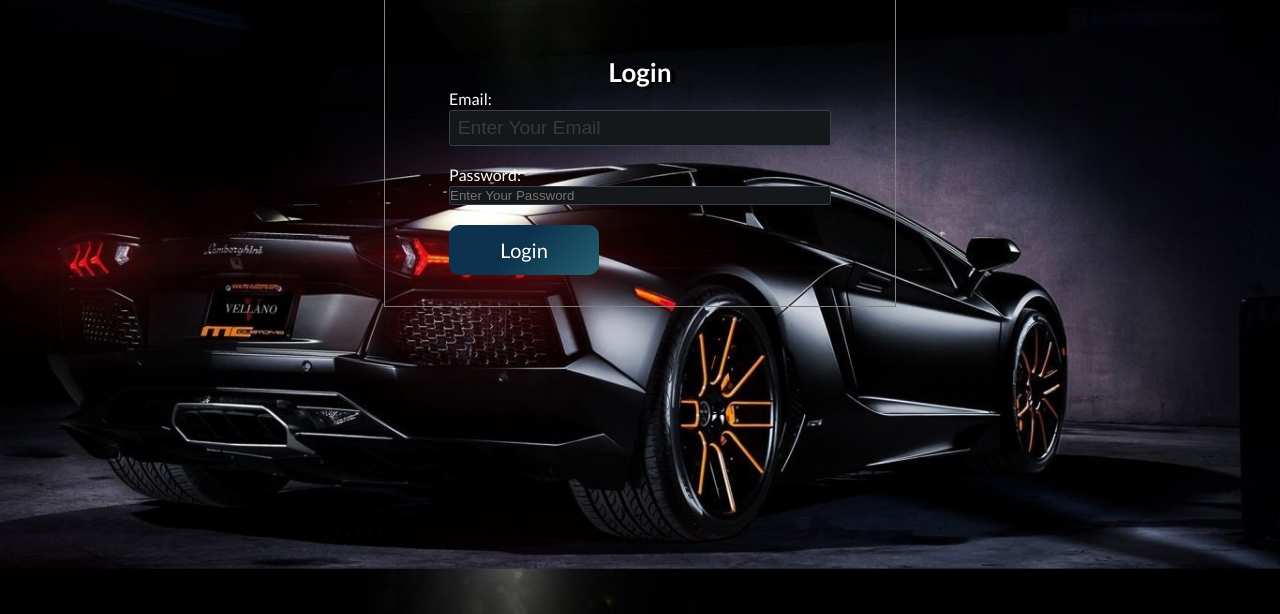
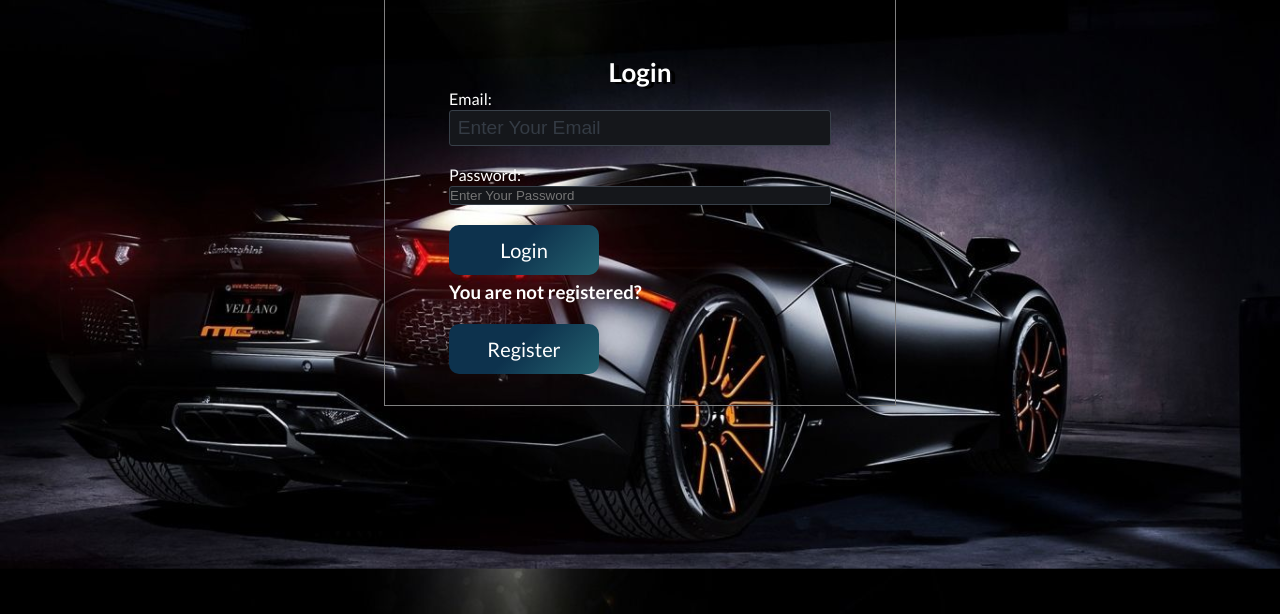
Before and after one commit to EvgeniAnastasov/car_project_django, a Django app: page /accounts/login/ in a window 1280 px wide. Shown: the part 151-765 px from the top of the page. Run offline with Django 4.2, Linux system fonts and the light colour scheme.

Commit message:
modified templates + added register button in login view

```diff
--- a/cars/templates/accounts/login.html
+++ b/cars/templates/accounts/login.html
@@ -1,6 +1,6 @@
 {% extends 'base/base.html' %}
 {% block page_content %}
-{% load static %}
+    {% load static %}
 
     <div class="container">
         <form class="w-50 m-auto" method="POST" action="{% url 'log in user' %}"
@@ -12,6 +12,10 @@
 
             <button type="submit" class="register">Login</button>
 
+            <h3>You are not registered?</h3>
+
+            <button onclick="location.href='{% url 'register user' %}'" class="register">Register</button>
+
         </form>
     </div>
 
--- a/cars/templates/accounts/profile-details.html
+++ b/cars/templates/accounts/profile-details.html
@@ -2,7 +2,6 @@
 {% block page_content %}
     {% load static %}
 
-    <!--Details Page-->
     <section class="createPage">
 
         <form method="POST" action="{% url 'profile details' %}" enctype="multipart/form-data">
@@ -21,8 +20,6 @@
                     <button class="add-album" type="submit">Update</button>
 
                     <div class="albumCover">
-                        <!-- Car Image -->
-
 
                     </div>
                 </div>
@@ -40,8 +37,6 @@
         {% if cars %}
             <h1>Your Cars</h1>
         {% endif %}
-
-        <!-- First Card-Box in catalog -->
 
         {% for car in cars %}
 
@@ -64,7 +59,6 @@
                     </div>
                 </div>
             </div>
-            <!-- End First Card-Box in catalog -->
 
         {% endfor %}
 
--- a/cars/templates/base/base.html
+++ b/cars/templates/base/base.html
@@ -5,21 +5,18 @@
 <head>
     <meta charset="UTF-8"/>
     <title>Cars</title>
-    <!-- Static Load -->
     <link rel="stylesheet" href="{% static 'css/style.css' %}"/>
 </head>
 
 <body>
 <div id="box">
 
-    <!-- Navigation Bar -->
     <header>
         <nav>
             <img src="/static/images/car2.jpg" alt="car">
             <a href="{% url 'show index' %}">Home</a>
             <ul></ul>
             <ul>
-                <!--Only for user with created profile-->
 
                 {% if request.user.is_authenticated %}
 
@@ -27,7 +24,6 @@
                     <li><a href="{% url 'profile details' %}">Profile</a></li>
                     <li><a href="{% url 'log out user' %}">Logout</a></li>
                     <li><a href="{% url 'profile details' %}">{{ request.user }}</a></li>
-
 
                 {% else %}
 
@@ -39,23 +35,10 @@
             </ul>
         </nav>
     </header>
-    <!-- End Navigation Bar -->
-
-    <!-- Main Content -->
-
 
     {% block page_content %}
     {% endblock %}
 
-
-    <!-- Footer -->
-    {#    <footer>#}
-    {#        <div>#}
-    {#            &copy;SoftUni Team 2022. All rights reserved.#}
-    {#        </div>#}
-    {#    </footer>#}
-    <!-- End Footer -->
-
 </div>
 </body>
 </html>
```
